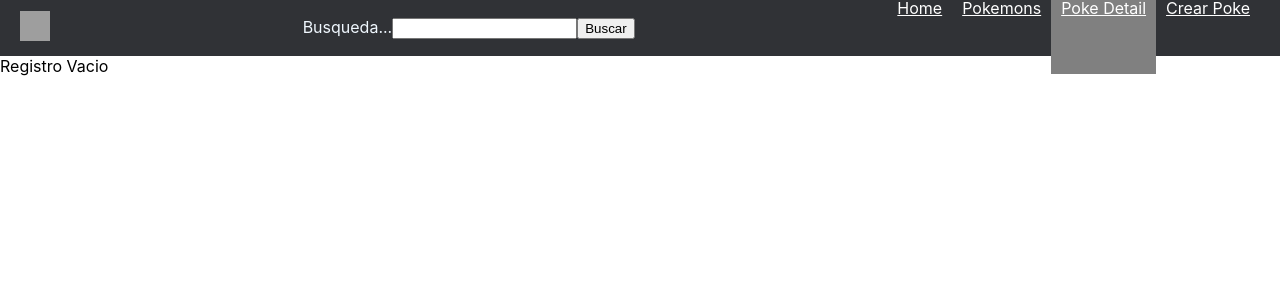
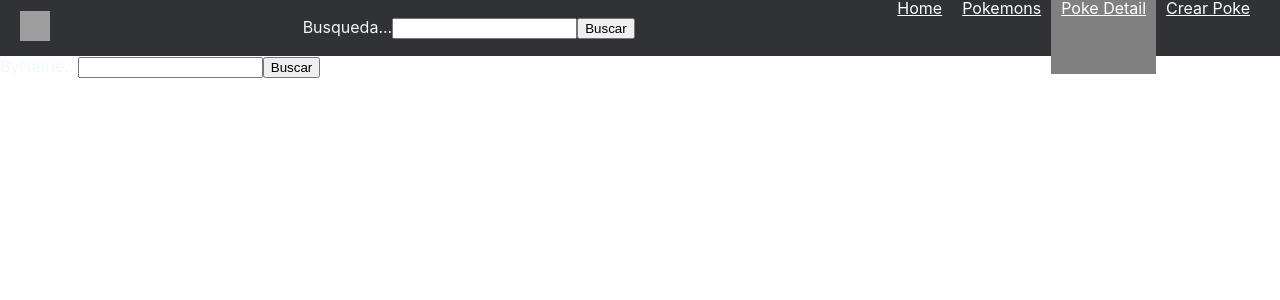
Before and after one commit to sedwarb/PI-Pokemon-main, a React (Create React App) app in the folder client/: page /pokemons/detail in a window 1280 px wide. Shown: the top 300 px of the page. Built offline with nearby package versions, Linux system fonts and the light colour scheme; grey boxes are pictures that could not be loaded.

Commit message:
add inputbox and buttom to search a pokemon

```diff
--- a/client/src/components/detail/detail.jsx
+++ b/client/src/components/detail/detail.jsx
@@ -1,10 +1,27 @@
-import React from 'react'
-import { useSelector } from 'react-redux'
+import React,{useState} from 'react'
+import { useSelector,useDispatch } from 'react-redux'
+import {getPokemonByName} from '../../actions/actions'
 
 export function Detail(){
+    const [pokeName, setPokeName] = useState({});
+    const pokemons = useSelector(state=>state.pokemonsLoaded)
+    const dispatch = useDispatch()
+    function handleChange(e){
+        setPokeName({[e.target.id]: e.target.value})
+    }
     const pokeDetail = useSelector(state=>state.pokemonDetail)
+
     if(pokeDetail.nombre){
         return (
+            <div>
+                <form onSubmit={(e) => {
+                    e.preventDefault();
+                    dispatch(getPokemonByName(pokeName.buscar,pokemons))
+                    }}>
+                    <span className='buSpan'>ByName...</span>
+                    <input type='search' id="buscar" onChange={(e) => handleChange(e)} />
+                    <input type="submit" value={`Buscar`} />
+                </form>
                 <div>
                     <img key="img" src={pokeDetail.imagen} alt='PokeDetail'/>
                     <div key="nombre">{`Nombre: ${pokeDetail.nombre}`}</div>
@@ -19,9 +36,20 @@ export function Detail(){
                     <div key="altura" >{`Altura: ${pokeDetail.altura}`}</div>
                     <div key="peso" >{`Peso: ${pokeDetail.peso}`}</div>
                 </div>
+
+            </div>
         )
     }else{
-        return <div>Registro Vacio</div>
+        return <div>
+            <form onSubmit={(e) => {
+                    e.preventDefault();
+                    dispatch(getPokemonByName(pokeName.buscar,pokemons))
+                    }}>
+                    <span className='buSpan'>ByName...</span>
+                    <input type='search' id="buscar" onChange={(e) => handleChange(e)} />
+                    <input type="submit" value={`Buscar`} />
+            </form>
+        </div>
     }
 
 }
```
Lines whose indentation alone changed are shown as unchanged.
